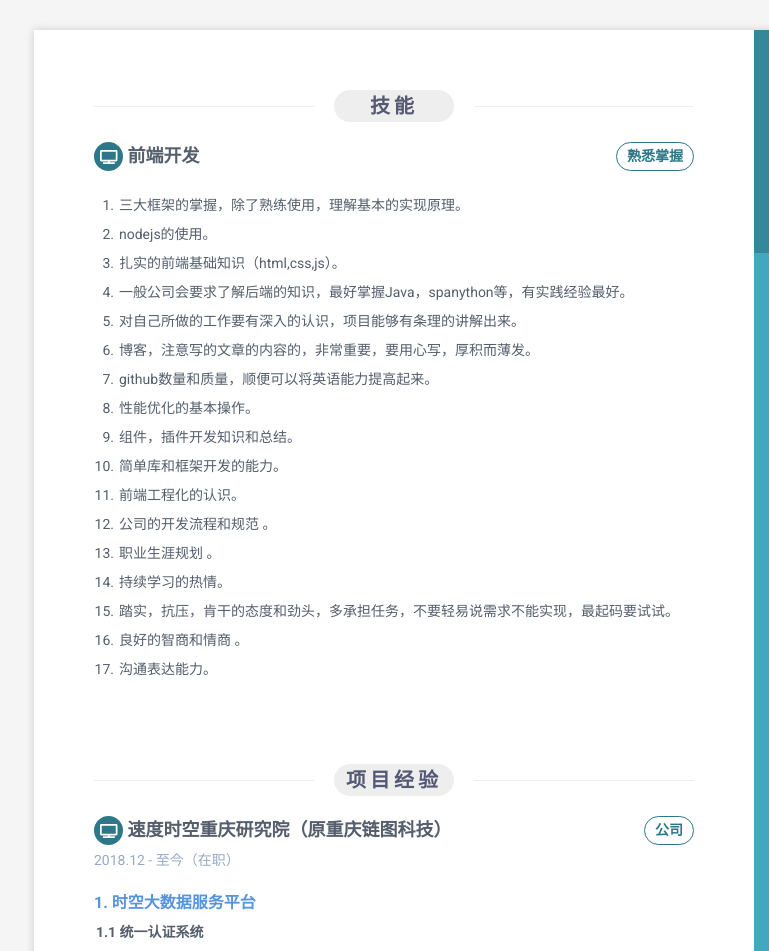
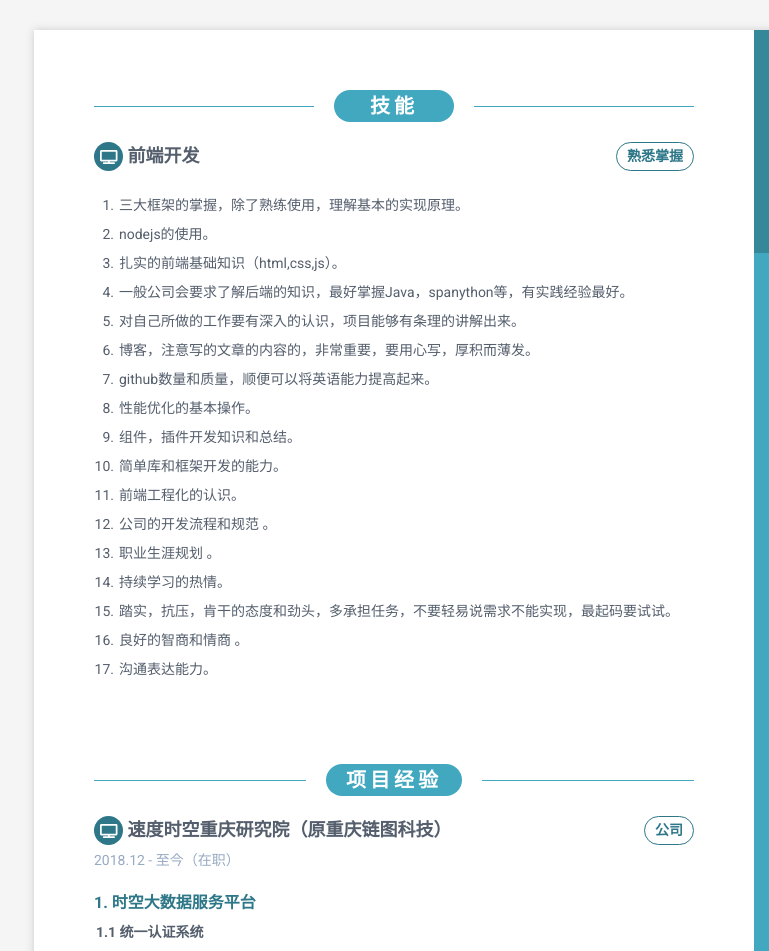
Before and after one commit to taotao-github/resume, a plain HTML site: page index.html in a window 1280 px wide. Shown: the top 951 px of the page, 126-895 px from the left. Drawn offline with Linux system fonts and the light colour scheme.

Commit message:
标题优化

```diff
--- a/assets/css/orbit-1.css
+++ b/assets/css/orbit-1.css
@@ -209,14 +209,15 @@ p {
   width: 100%;
   display: block;
   height: 1px;
-  background-color: #efefef;
+  background-color: #42a8c0;
   position: absolute;
   z-index: 1;
 }
 .main-wrapper .section-title-box .section-title {
-  background-color: #eeeeee;
+  background-color: #42a8c0;
   border-radius: 16px;
-  color: #565973;
+  padding: 0 20px;
+  color: #fff;
   min-width: 120px;
   height: 32px;
   display: flex;
@@ -298,7 +299,7 @@ p {
 }
 
 .main-wrapper .summary .summary-content > .project-title {
-  color: #5694de;
+  color: #2d7788;
   font-size: 16px;
   font-weight: bolder;
 }
```
